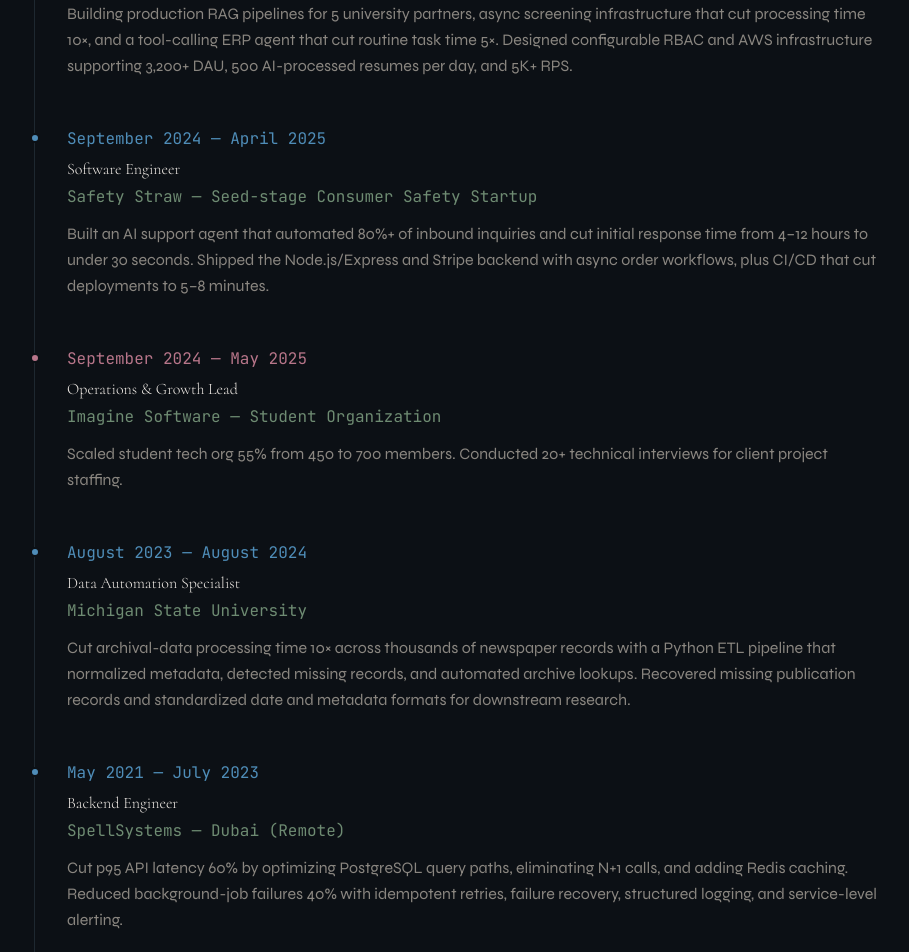
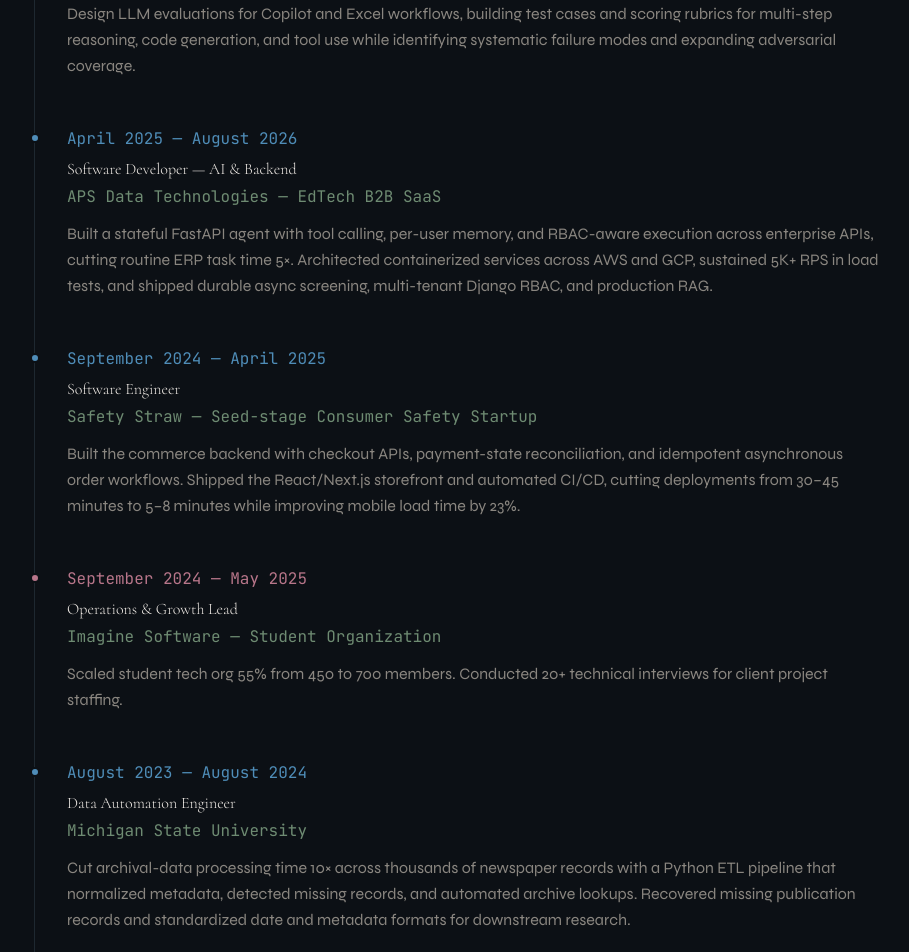
Before and after one commit to stdmitry04/portfolio, a Next.js app: page / in a window 1280 px wide. Shown: the part 1760-2712 px from the top of the page, without its empty margins (182-1091 px from the left). Built offline with nearby package versions, Linux system fonts and the light colour scheme.

Commit message:
Update experience from latest resume

```diff
--- a/app/page.tsx
+++ b/app/page.tsx
@@ -1125,7 +1125,7 @@
 
           {/* Timeline */}
           <div className="relative pl-8 border-l border-border space-y-12">
-            {/* APS */}
+            {/* Microsoft */}
             <motion.div
               initial={{ opacity: 0, x: -15 }}
               whileInView={{ opacity: 1, x: 0 }}
@@ -1135,20 +1135,46 @@
             >
               <div className="absolute -left-[calc(2rem+5px)] top-1.5 w-2.5 h-2.5 rounded-full bg-accent-blue border-2 border-bg" />
               <p className="font-mono text-label text-accent-blue mb-1.5">
-                April 2025 — Present
+                August 2026 — Present
               </p>
               <h3 className="font-display text-sub-heading font-light text-text mb-1">
-                Software Engineer
+                Applied AI Engineer — Copilot &amp; Excel Team
+              </h3>
+              <p className="font-mono text-body text-sage mb-3">
+                Microsoft — Part-Time Contract (Remote)
+              </p>
+              <p className="text-body text-text-muted leading-relaxed">
+                Design LLM evaluations for Copilot and Excel workflows, building
+                test cases and scoring rubrics for multi-step reasoning, code
+                generation, and tool use while identifying systematic failure
+                modes and expanding adversarial coverage.
+              </p>
+            </motion.div>
+
+            {/* APS */}
+            <motion.div
+              initial={{ opacity: 0, x: -15 }}
+              whileInView={{ opacity: 1, x: 0 }}
+              viewport={{ once: true }}
+              transition={{ duration: 0.5, delay: 0.1 }}
+              className="relative"
+            >
+              <div className="absolute -left-[calc(2rem+5px)] top-1.5 w-2.5 h-2.5 rounded-full bg-accent-blue border-2 border-bg" />
+              <p className="font-mono text-label text-accent-blue mb-1.5">
+                April 2025 — August 2026
+              </p>
+              <h3 className="font-display text-sub-heading font-light text-text mb-1">
+                Software Developer — AI &amp; Backend
               </h3>
               <p className="font-mono text-body text-sage mb-3">
                 APS Data Technologies — EdTech B2B SaaS
               </p>
               <p className="text-body text-text-muted leading-relaxed">
-                Building production RAG pipelines for 5 university partners,
-                async screening infrastructure that cut processing time 10×,
-                and a tool-calling ERP agent that cut routine task time 5×.
-                Designed configurable RBAC and AWS infrastructure supporting
-                3,200+ DAU, 500 AI-processed resumes per day, and 5K+ RPS.
+                Built a stateful FastAPI agent with tool calling, per-user memory,
+                and RBAC-aware execution across enterprise APIs, cutting routine
+                ERP task time 5×. Architected containerized services across AWS
+                and GCP, sustained 5K+ RPS in load tests, and shipped durable
+                async screening, multi-tenant Django RBAC, and production RAG.
               </p>
             </motion.div>
 
@@ -1157,7 +1183,7 @@
               initial={{ opacity: 0, x: -15 }}
               whileInView={{ opacity: 1, x: 0 }}
               viewport={{ once: true }}
-              transition={{ duration: 0.5, delay: 0.1 }}
+              transition={{ duration: 0.5, delay: 0.15 }}
               className="relative"
             >
               <div className="absolute -left-[calc(2rem+5px)] top-1.5 w-2.5 h-2.5 rounded-full bg-accent-blue border-2 border-bg" />
@@ -1171,11 +1197,11 @@
                 Safety Straw — Seed-stage Consumer Safety Startup
               </p>
               <p className="text-body text-text-muted leading-relaxed">
-                Built an AI support agent that automated 80%+ of inbound
-                inquiries and cut initial response time from 4–12 hours to under
-                30 seconds. Shipped the Node.js/Express and Stripe backend with
-                async order workflows, plus CI/CD that cut deployments to 5–8
-                minutes.
+                Built the commerce backend with checkout APIs, payment-state
+                reconciliation, and idempotent asynchronous order workflows.
+                Shipped the React/Next.js storefront and automated CI/CD, cutting
+                deployments from 30–45 minutes to 5–8 minutes while improving
+                mobile load time by 23%.
               </p>
             </motion.div>
 
@@ -1184,7 +1210,7 @@
               initial={{ opacity: 0, x: -15 }}
               whileInView={{ opacity: 1, x: 0 }}
               viewport={{ once: true }}
-              transition={{ duration: 0.5, delay: 0.15 }}
+              transition={{ duration: 0.5, delay: 0.2 }}
               className="relative"
             >
               <div className="absolute -left-[calc(2rem+5px)] top-1.5 w-2.5 h-2.5 rounded-full bg-rose border-2 border-bg" />
@@ -1208,7 +1234,7 @@
               initial={{ opacity: 0, x: -15 }}
               whileInView={{ opacity: 1, x: 0 }}
               viewport={{ once: true }}
-              transition={{ duration: 0.5, delay: 0.2 }}
+              transition={{ duration: 0.5, delay: 0.25 }}
               className="relative"
             >
               <div className="absolute -left-[calc(2rem+5px)] top-1.5 w-2.5 h-2.5 rounded-full bg-accent-blue border-2 border-bg" />
@@ -1216,7 +1242,7 @@
                 August 2023 — August 2024
               </p>
               <h3 className="font-display text-sub-heading font-light text-text mb-1">
-                Data Automation Specialist
+                Data Automation Engineer
               </h3>
               <p className="font-mono text-body text-sage mb-3">
                 Michigan State University
@@ -1227,32 +1253,6 @@
                 metadata, detected missing records, and automated archive
                 lookups. Recovered missing publication records and standardized
                 date and metadata formats for downstream research.
-              </p>
-            </motion.div>
-
-            {/* SpellSystems */}
-            <motion.div
-              initial={{ opacity: 0, x: -15 }}
-              whileInView={{ opacity: 1, x: 0 }}
-              viewport={{ once: true }}
-              transition={{ duration: 0.5, delay: 0.25 }}
-              className="relative"
-            >
-              <div className="absolute -left-[calc(2rem+5px)] top-1.5 w-2.5 h-2.5 rounded-full bg-accent-blue border-2 border-bg" />
-              <p className="font-mono text-label text-accent-blue mb-1.5">
-                May 2021 — July 2023
-              </p>
-              <h3 className="font-display text-sub-heading font-light text-text mb-1">
-                Backend Engineer
-              </h3>
-              <p className="font-mono text-body text-sage mb-3">
-                SpellSystems — Dubai (Remote)
-              </p>
-              <p className="text-body text-text-muted leading-relaxed">
-                Cut p95 API latency 60% by optimizing PostgreSQL query paths,
-                eliminating N+1 calls, and adding Redis caching. Reduced
-                background-job failures 40% with idempotent retries, failure
-                recovery, structured logging, and service-level alerting.
               </p>
             </motion.div>
 
```
